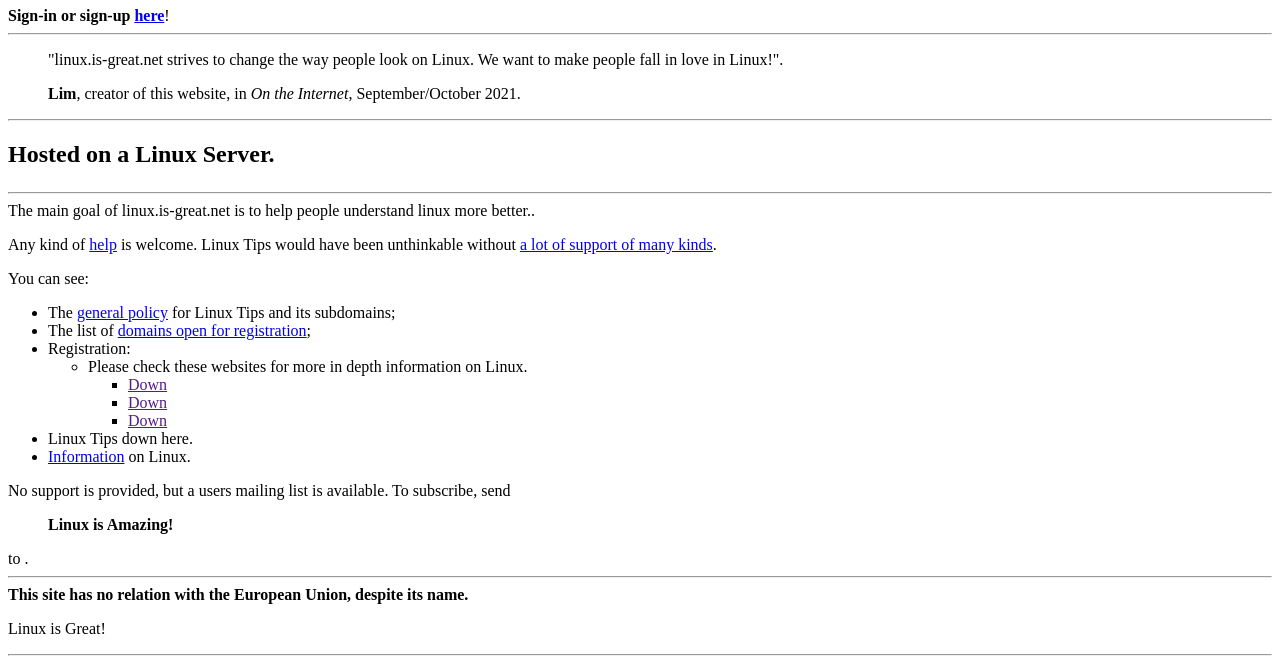
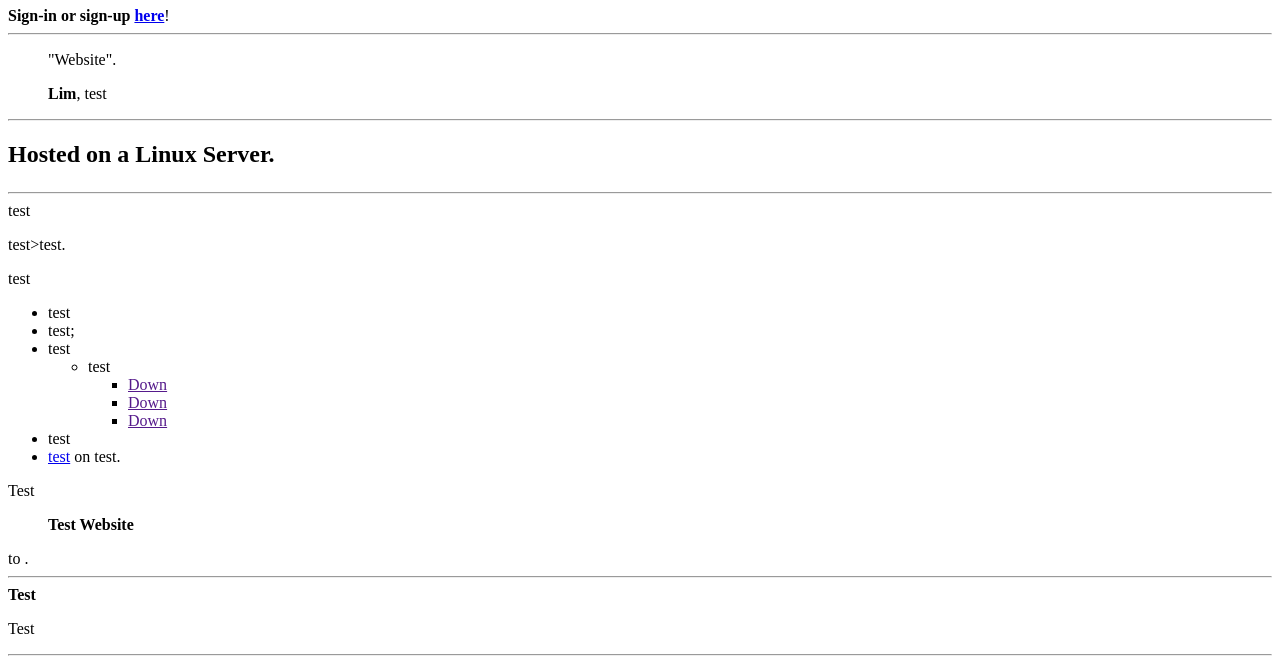
Before and after one commit to MCallawaySoftware/void57.github.io, a plain HTML site: page index.html in a window 1280 px wide. Shown: the part 117-778 px from the top of the page. Drawn offline with Linux system fonts and the light colour scheme.

Commit message:
Update index.html

```diff
--- a/index.html
+++ b/index.html
@@ -11,14 +11,14 @@
 <a href="fr/index.html">Version française</a><br />
 <a href="pl/index.html">Polska wersja</a><br />
 
-<h1>Linux Help and Tips: Free Linux Help Since 2021</h1>
+<h1>Test Website</h1>
 
 <b>Sign-in or sign-up <a href="arf/index.html">here</a></b>!
 
 <hr />
-<blockquote>"linux.is-great.net strives to change the way people look on Linux. We want to make people fall in love in Linux!".
+<blockquote>"Website".
 
-<p><strong>Lim</strong>, creator of this website, in <cite>On the Internet</cite>, September/October 2021.</p>
+<p><strong>Lim</strong>, test</p>
 </blockquote>
 
 <hr />
@@ -27,23 +27,23 @@
 <h2><strong>Hosted on a Linux Server.</strong><br><p></h2>
 
 <hr />
-The main goal of linux.is-great.net is to help people understand linux more better..
+test
 
-<p>Any kind of <a href="tohelp.html">help</a> is welcome. Linux Tips would have been unthinkable without <a href="thanks.html">a lot of support of many kinds</a>.</p>
+<p>test>test</a>.</p>
 
-<p>You can see:</p>
+<p>test</p>
 
 <ul>
-<li>The <a href="policy.html">general policy</a> for Linux Tips and its subdomains;</li>
+<li>test</li>
 
-<li>The list of <a href="opendomains.html">domains open for registration</a>;</li>
+<li>test</a>;</li>
 
-<li>Registration:
+<li>test
 
 
 <ul>
 
-<li>Please check these websites for more in depth information on Linux.
+<li>test
 
 <ul>
 <li><a href="">Down</a></li>
@@ -58,21 +58,21 @@ The main goal of linux.is-great.net is to help people understand linux more bett
 </ul>
 </li>
 
-<li>Linux Tips down here.</li>
+<li>test</li>
 
-<li><a href="info.html">Information</a> on Linux.</li>
+<li><a href="info.html">test</a> on test.</li>
 </ul>
 
-<p>No support is provided, but a users mailing list is available. To subscribe, send</p>
+<p>Test</p>
 
-<blockquote><strong>Linux is Amazing!</strong></blockquote>
+<blockquote><strong>Test Website</strong></blockquote>
 
 to <a href=""></a>.
 
 <hr />
-<strong>This site has no relation with the European Union, despite its name.</strong>
+<strong>Test</strong>
 
-<p>Linux is Great!</p>
+<p>Test</p>
 
 
 <hr />
```
